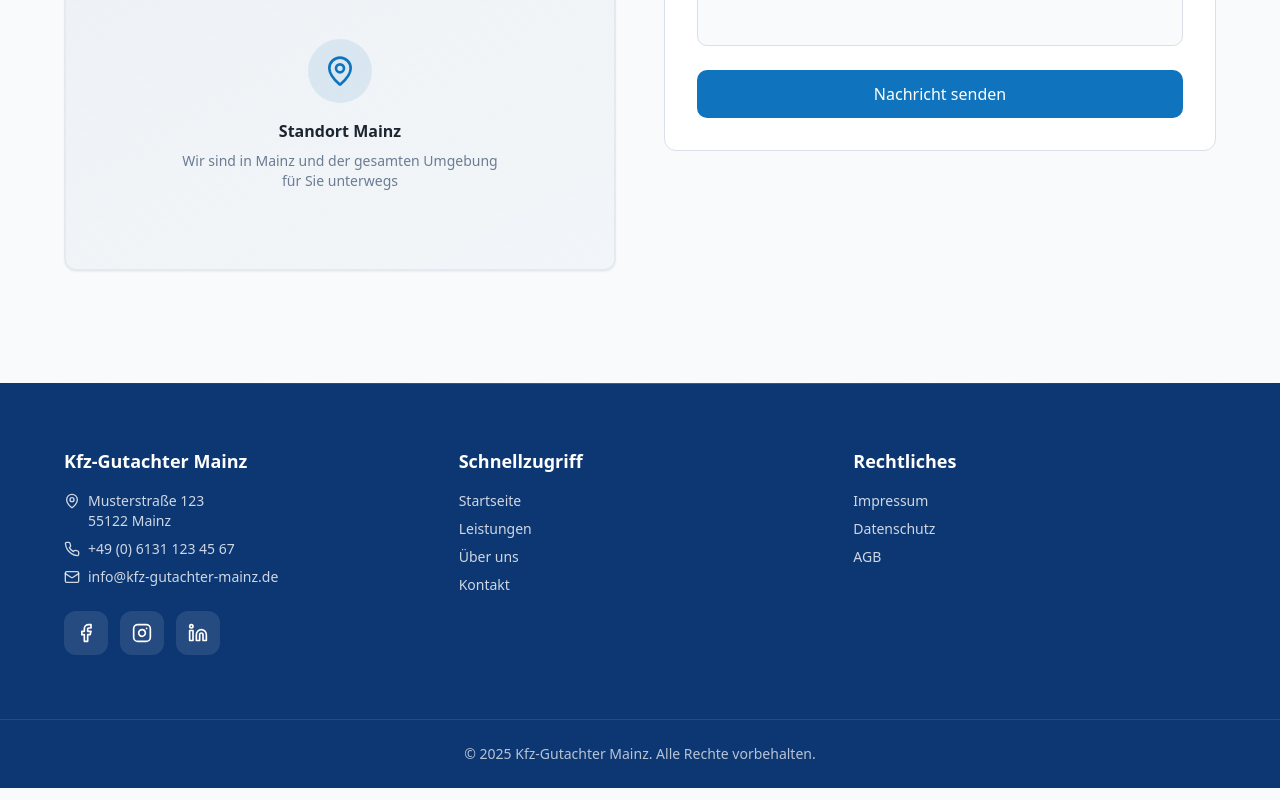
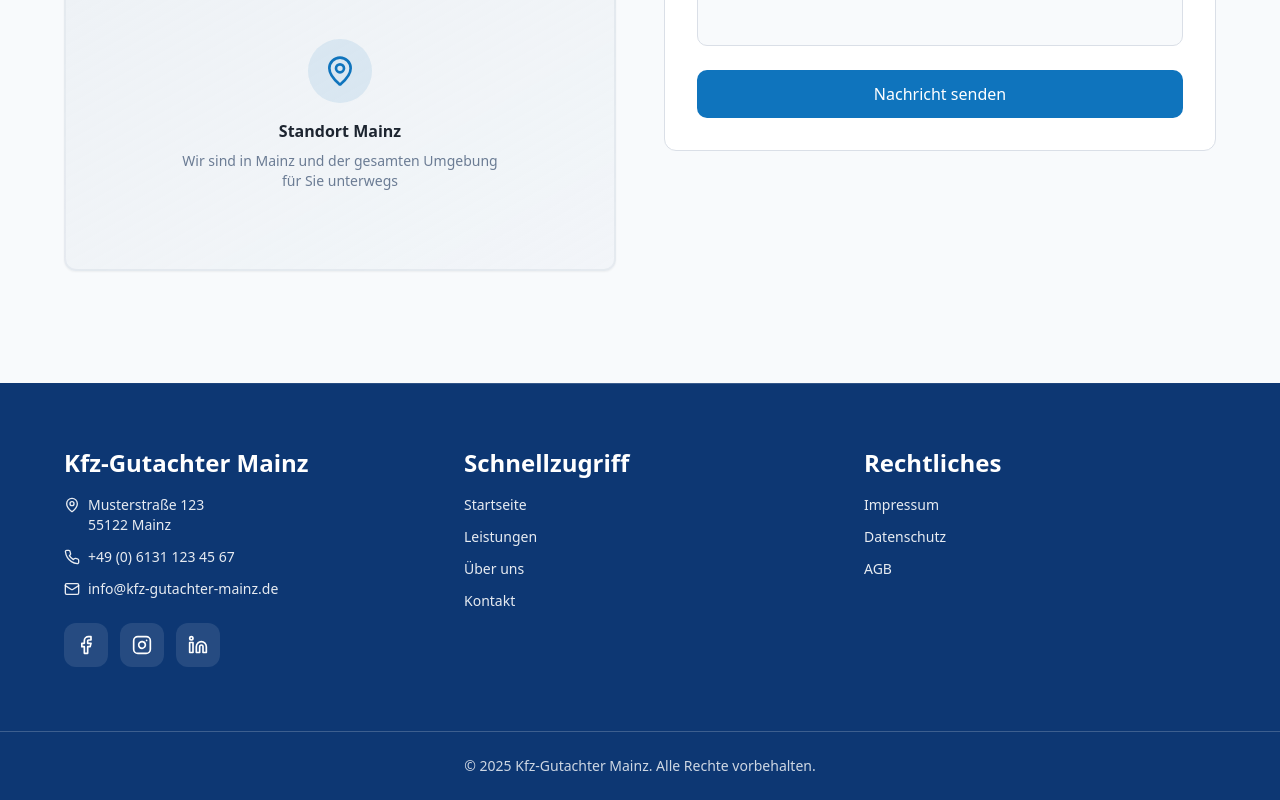
Before and after one commit to FatihK571/mainz-gutachter-hero, a React (Vite) app: page / in a window 1280 px wide. Shown: the part 6604-7404 px from the top of the page. Built offline with nearby package versions, Linux system fonts and the light colour scheme; the HTML template or start-up script is replaced by a standard one.

Commit message:
Refactor: Improve footer accessibility and styling

```diff
--- a/src/index.css
+++ b/src/index.css
@@ -192,6 +192,13 @@ All colors MUST be HSL.
 
   .body-sm {
     @apply text-sm leading-normal;
+  }
+
+  /* Footer link styles for dark backgrounds */
+  .footer-link {
+    @apply inline-block text-primary-foreground/90 hover:text-primary-foreground hover:underline;
+    @apply focus-visible:outline-none focus-visible:ring-2 focus-visible:ring-primary-foreground/50;
+    @apply focus-visible:ring-offset-2 focus-visible:ring-offset-primary rounded-sm transition-colors;
   }
 
   /* Hero-specific typography */
--- a/src/pages/Index.tsx
+++ b/src/pages/Index.tsx
@@ -715,30 +715,30 @@ const Index = () => {
       </section>
 
       {/* Footer */}
-      <footer className="bg-primary text-primary-foreground relative">
+      <footer className="bg-primary text-primary-foreground relative" role="contentinfo" aria-label="Fußbereich mit Kontaktinformationen und Links">
         {/* Gradient transition before footer */}
         <div className="absolute top-0 left-0 right-0 h-px bg-gradient-to-r from-transparent via-primary-foreground/20 to-transparent"></div>
         <div className="container mx-auto px-4 py-12 md:py-16">
-          <div className="grid md:grid-cols-3 gap-8 max-w-6xl mx-auto">
+          <div className="grid sm:grid-cols-2 lg:grid-cols-3 gap-8 lg:gap-12 max-w-6xl mx-auto">
             {/* Column 1: Company Info */}
-            <div className="space-y-4">
-              <h3 className="text-lg font-semibold">
+            <div className="flex flex-col gap-4">
+              <h3 id="footer-company" className="heading-3 text-primary-foreground">
                 Kfz-Gutachter Mainz
               </h3>
-              <div className="space-y-2 text-sm text-primary-foreground/80">
+              <div className="flex flex-col gap-3 text-sm text-primary-foreground/90">
                 <p className="flex items-start gap-2">
                   <MapPin className="w-4 h-4 mt-0.5 flex-shrink-0" />
                   <span>Musterstraße 123<br />55122 Mainz</span>
                 </p>
                 <p className="flex items-center gap-2">
                   <Phone className="w-4 h-4 flex-shrink-0" />
-                  <a href="tel:+4961311234567" className="hover:text-primary-foreground transition-colors">
+                  <a href="tel:+4961311234567" className="hover:text-primary-foreground hover:underline focus-visible:outline-none focus-visible:ring-2 focus-visible:ring-primary-foreground/50 focus-visible:ring-offset-2 focus-visible:ring-offset-primary rounded-sm transition-colors">
                     +49 (0) 6131 123 45 67
                   </a>
                 </p>
                 <p className="flex items-center gap-2">
                   <Mail className="w-4 h-4 flex-shrink-0" />
-                  <a href="mailto:info@kfz-gutachter-mainz.de" className="hover:text-primary-foreground transition-colors">
+                  <a href="mailto:info@kfz-gutachter-mainz.de" className="hover:text-primary-foreground hover:underline focus-visible:outline-none focus-visible:ring-2 focus-visible:ring-primary-foreground/50 focus-visible:ring-offset-2 focus-visible:ring-offset-primary rounded-sm transition-colors">
                     info@kfz-gutachter-mainz.de
                   </a>
                 </p>
@@ -750,56 +750,56 @@ const Index = () => {
                   href="https://facebook.com"
                   target="_blank"
                   rel="noopener noreferrer"
-                  className="w-11 h-11 bg-primary-foreground/10 hover:bg-primary-foreground/20 rounded-lg flex items-center justify-center transition-colors focus-ring"
+                  className="w-11 h-11 bg-primary-foreground/10 hover:bg-primary-foreground/20 rounded-lg flex items-center justify-center transition-colors focus-visible:outline-none focus-visible:ring-2 focus-visible:ring-primary-foreground/50 focus-visible:ring-offset-2 focus-visible:ring-offset-primary"
                   aria-label="Besuchen Sie uns auf Facebook"
                 >
-                  <Facebook className="w-5 h-5" />
+                  <Facebook className="w-5 h-5" aria-hidden="true" />
                 </a>
                 <a
                   href="https://instagram.com"
                   target="_blank"
                   rel="noopener noreferrer"
-                  className="w-11 h-11 bg-primary-foreground/10 hover:bg-primary-foreground/20 rounded-lg flex items-center justify-center transition-colors focus-ring"
+                  className="w-11 h-11 bg-primary-foreground/10 hover:bg-primary-foreground/20 rounded-lg flex items-center justify-center transition-colors focus-visible:outline-none focus-visible:ring-2 focus-visible:ring-primary-foreground/50 focus-visible:ring-offset-2 focus-visible:ring-offset-primary"
                   aria-label="Folgen Sie uns auf Instagram"
                 >
-                  <Instagram className="w-5 h-5" />
+                  <Instagram className="w-5 h-5" aria-hidden="true" />
                 </a>
                 <a
                   href="https://linkedin.com"
                   target="_blank"
                   rel="noopener noreferrer"
-                  className="w-11 h-11 bg-primary-foreground/10 hover:bg-primary-foreground/20 rounded-lg flex items-center justify-center transition-colors focus-ring"
+                  className="w-11 h-11 bg-primary-foreground/10 hover:bg-primary-foreground/20 rounded-lg flex items-center justify-center transition-colors focus-visible:outline-none focus-visible:ring-2 focus-visible:ring-primary-foreground/50 focus-visible:ring-offset-2 focus-visible:ring-offset-primary"
                   aria-label="Verbinden Sie sich mit uns auf LinkedIn"
                 >
-                  <Linkedin className="w-5 h-5" />
+                  <Linkedin className="w-5 h-5" aria-hidden="true" />
                 </a>
               </div>
             </div>
 
             {/* Column 2: Quick Links */}
-            <div className="space-y-4">
-              <h3 className="text-lg font-semibold">
+            <div className="flex flex-col gap-4">
+              <h3 id="footer-quicklinks" className="heading-3 text-primary-foreground">
                 Schnellzugriff
               </h3>
-              <nav aria-label="Schnellzugriff">
-              <ul className="space-y-2 text-sm text-primary-foreground/80">
+              <nav aria-labelledby="footer-quicklinks">
+              <ul className="flex flex-col gap-3 text-sm text-primary-foreground/90">
                 <li>
-                  <a href="#hero" className="hover:text-primary-foreground transition-colors">
+                  <a href="#hero" className="inline-block hover:text-primary-foreground hover:underline focus-visible:outline-none focus-visible:ring-2 focus-visible:ring-primary-foreground/50 focus-visible:ring-offset-2 focus-visible:ring-offset-primary rounded-sm transition-colors">
                     Startseite
                   </a>
                 </li>
                 <li>
-                  <a href="#leistungen" className="hover:text-primary-foreground transition-colors">
+                  <a href="#leistungen" className="inline-block hover:text-primary-foreground hover:underline focus-visible:outline-none focus-visible:ring-2 focus-visible:ring-primary-foreground/50 focus-visible:ring-offset-2 focus-visible:ring-offset-primary rounded-sm transition-colors">
                     Leistungen
                   </a>
                 </li>
                 <li>
-                  <a href="#ueber-uns" className="hover:text-primary-foreground transition-colors">
+                  <a href="#ueber-uns" className="inline-block hover:text-primary-foreground hover:underline focus-visible:outline-none focus-visible:ring-2 focus-visible:ring-primary-foreground/50 focus-visible:ring-offset-2 focus-visible:ring-offset-primary rounded-sm transition-colors">
                     Über uns
                   </a>
                 </li>
                 <li>
-                  <a href="#kontakt" className="hover:text-primary-foreground transition-colors">
+                  <a href="#kontakt" className="inline-block hover:text-primary-foreground hover:underline focus-visible:outline-none focus-visible:ring-2 focus-visible:ring-primary-foreground/50 focus-visible:ring-offset-2 focus-visible:ring-offset-primary rounded-sm transition-colors">
                     Kontakt
                   </a>
                 </li>
@@ -808,24 +808,24 @@ const Index = () => {
             </div>
 
             {/* Column 3: Legal Links */}
-            <div className="space-y-4">
-              <h3 className="text-lg font-semibold">
+            <div className="flex flex-col gap-4">
+              <h3 id="footer-legal" className="heading-3 text-primary-foreground">
                 Rechtliches
               </h3>
-              <nav aria-label="Rechtliche Links">
-              <ul className="space-y-2 text-sm text-primary-foreground/80">
+              <nav aria-labelledby="footer-legal">
+              <ul className="flex flex-col gap-3 text-sm text-primary-foreground/90">
                 <li>
-                  <a href="/impressum" className="hover:text-primary-foreground transition-colors">
+                  <a href="/impressum" className="inline-block hover:text-primary-foreground hover:underline focus-visible:outline-none focus-visible:ring-2 focus-visible:ring-primary-foreground/50 focus-visible:ring-offset-2 focus-visible:ring-offset-primary rounded-sm transition-colors">
                     Impressum
                   </a>
                 </li>
                 <li>
-                  <a href="/datenschutz" className="hover:text-primary-foreground transition-colors">
+                  <a href="/datenschutz" className="inline-block hover:text-primary-foreground hover:underline focus-visible:outline-none focus-visible:ring-2 focus-visible:ring-primary-foreground/50 focus-visible:ring-offset-2 focus-visible:ring-offset-primary rounded-sm transition-colors">
                     Datenschutz
                   </a>
                 </li>
                 <li>
-                  <a href="/agb" className="hover:text-primary-foreground transition-colors">
+                  <a href="/agb" className="inline-block hover:text-primary-foreground hover:underline focus-visible:outline-none focus-visible:ring-2 focus-visible:ring-primary-foreground/50 focus-visible:ring-offset-2 focus-visible:ring-offset-primary rounded-sm transition-colors">
                     AGB
                   </a>
                 </li>
@@ -836,9 +836,9 @@ const Index = () => {
         </div>
 
         {/* Copyright Bar */}
-        <div className="border-t border-primary-foreground/10">
+        <div className="border-t border-primary-foreground/20">
           <div className="container mx-auto px-4 py-6">
-            <p className="text-center text-sm text-primary-foreground/70">
+            <p className="text-center text-sm text-primary-foreground/80">
               © {new Date().getFullYear()} Kfz-Gutachter Mainz. Alle Rechte vorbehalten.
             </p>
           </div>
```
